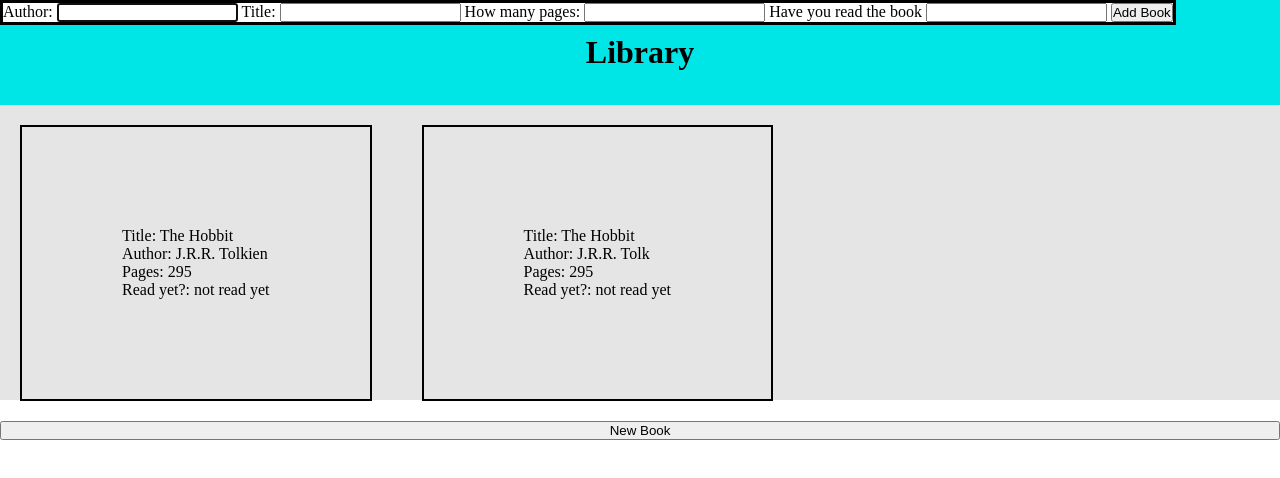
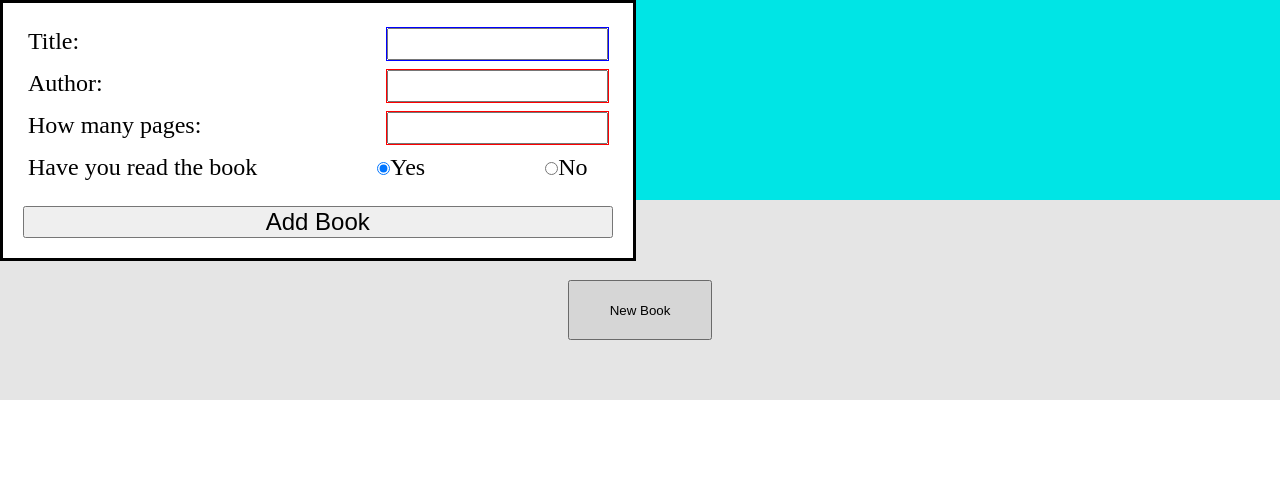
Before and after one commit to AlesLearningCode/library, a plain HTML site: page index.html in a window 1280 px wide. Both pictures are taken after a click on the button "New Book". Drawn offline with Linux system fonts and the light colour scheme.

Commit message:
Add a delete button and change read status
Did some more work on delete button changing code of an array in JS

```diff
--- a/index.html
+++ b/index.html
@@ -8,18 +8,26 @@
     <script src="./javascript/script.js" defer></script>
 </head>
 <body>
-    <div class="header"><h1>Library</h1></div>
+    <div class="header"><div><img src="./img/book-multiple.svg" alt="Logo"></div><h1>Library</h1></div>
     <div class="Book"></div>
     <dialog class="dialog">
-    <form id="myform" onsubmit="return false" action="javascript/script.js" method="dialog">
-        <label for="author">Author:</label>
-        <input type="text" class="author" name="author" id="author">
-        <label for="title">Title:</label>
-        <input type="text" class="title" name="title" id="title">
-        <label for="pages">How many pages:</label>
-        <input type="text" class="pages" name="pages" id="pages">
-        <label for="read">Have you read the book</label>
-        <input type="text" class="read" name="read" id="read">
+    <form id="myform" action="javascript/script.js" method="dialog">
+        <div>
+            <label for="title">Title:</label>
+            <input type="text" class="title" name="title" id="title" required>
+        </div>
+        <div><label for="author">Author:</label>
+            <input type="text" class="author" name="author" id="author" required>
+        </div>
+        <div>
+            <label for="pages">How many pages:</label>
+            <input type="number" class="pages" name="pages" id="pages" min="1" required>
+        </div>
+        <div>
+            <label for="read">Have you read the book</label>
+            <label><input type="radio" class="read" name="read" id="read" value="yes" checked required>Yes</label>
+            <label><input type="radio" class="read" name="read" id="read" value="no" required>No</label>
+        </div>
         <button type="submit" class="addbook">Add Book</button>
     </form>
 </dialog>
--- a/javascript/script.js
+++ b/javascript/script.js
@@ -1,15 +1,67 @@
+const myLibrary = [];
+
+
 const displayBooks = document.querySelector(`.Book`)
 const addBook = document.querySelector(`.addbook`)
 const newAuthor = document.querySelector(`.author`)
 const newTitle = document.querySelector(`.title`)
 const newPages = document.querySelector(`.pages`)
-const newRead = document.querySelector(`.read`)
+const newReads = document.querySelectorAll(`input[name="read"]`)
 const dialog = document.querySelector(`.dialog`)
 const newBook = document.querySelector(`.newbook`)
 
-const myLibrary = [];
-myLibrary.push(new Book(`The Hobbit`, `J.R.R. Tolkien`, 295, `not read yet`))
-myLibrary.push(new Book(`The Hobbit`, `J.R.R. Tolk`, 295, `not read yet`))
+
+function createBook(){
+  for(let i = myLibrary.length -1; i < myLibrary.length; i++){
+  const displayBook = document.createElement(`div`)
+  const deleteBtn = document.createElement(`button`)
+  const changeBtn = document.createElement(`button`)
+  displayBook.setAttribute("title",`${title}`)
+  displayBooks.appendChild(displayBook)
+  node = document.createElement(`p`)
+  displayBook.appendChild(node)
+  node2 = document.createElement(`p`)
+  displayBook.appendChild(node2)
+  node3 = document.createElement(`p`)
+  displayBook.appendChild(node3)
+  node4 = document.createElement(`p`)
+  node4.setAttribute("title",`${title}`)
+  displayBook.appendChild(node4)
+  deleteBtn.textContent = `Delete`
+  changeBtn.textContent = `Change read status`
+  displayBook.appendChild(changeBtn)
+  displayBook.appendChild(deleteBtn)
+  changeBtn.addEventListener('click', () =>{
+    let index = displayBook.getAttribute("title")
+    const newIndex = myLibrary.map(object => object.title).indexOf(index);
+      if(myLibrary[newIndex].read == `yes`){
+        myLibrary[newIndex].read = `no`
+        node4 = document.querySelector(`p[title="${myLibrary[newIndex].title}"]`)
+        console.log(node4)
+        node4.textContent = `Read yet?: no`
+      }else{
+        node4 = document.querySelector(`p[title="${myLibrary[newIndex].title}"]`)
+        myLibrary[newIndex].read = `yes`
+        node4.textContent = `Read yet?: yes`
+      }
+    })
+
+  deleteBtn.addEventListener(`click`, ()=>{
+    let index = displayBook.getAttribute("title")
+    const newIndex = myLibrary.map(object => object.title).indexOf(index);
+    myLibrary.splice(newIndex, 1)
+    displayBooks.removeChild(displayBook)
+    console.log(newIndex)
+    })
+  node.textContent = `Title: ${myLibrary[i].title}`
+  node2.textContent = `Author: ${myLibrary[i].author}`
+  node3.textContent = `Pages: ${myLibrary[i].pages}`
+  node4.textContent = `Read yet?: ${myLibrary[i].read}`
+  }
+}
+
+
+
 
 newBook.addEventListener(`click`, () =>{
   dialog.showModal()
@@ -17,11 +69,10 @@ newBook.addEventListener(`click`, () =>{
 
 addBook.addEventListener(`click`, () =>{
   addBookToLibrary()
-  displayBook()
-  newTitle.value = " "
-  newAuthor.value = " "
-  newPages.value = " "
-  newRead.value = " "
+  createBook()
+  newTitle.value = ""
+  newAuthor.value = ""
+  newPages.value = ""
   dialog.close()
   console.log(myLibrary)
 })
@@ -42,35 +93,32 @@ function addBookToLibrary(){
   title = newTitle.value
   author = newAuthor.value
   pages = newPages.value
-  read = newRead.value
+for (const newRead of newReads) {
+  if (newRead.checked) {
+    read = newRead.value;
+    break;
+  }
+}
   myLibrary.push(new Book(title, author, pages, read))
 }
 
-displayBook()
-function displayBook(){
-for(let books in myLibrary){
-  let displayBook = document.createElement(`div`)
-  displayBooks.appendChild(displayBook)
-  node = document.createElement(`p`)
-  displayBook.appendChild(node)
-  node2 = document.createElement(`p`)
-  displayBook.appendChild(node2)
-  node3 = document.createElement(`p`)
-  displayBook.appendChild(node3)
-  node4 = document.createElement(`p`)
-  displayBook.appendChild(node4)
-  node.textContent = `Title: ${myLibrary[books].title}`
-  node2.textContent = `Author: ${myLibrary[books].author}`
-  node3.textContent = `Pages: ${myLibrary[books].pages}`
-  node4.textContent = `Read yet?: ${myLibrary[books].read}`
-  allbooks = [myLibrary]
-  delete myLibrary[books]
+
+
+
+
+function toggle(){
+
 }
-}
+
 
 window.onload=function() {
     document.getElementById("myform").onsubmit=function(e) {
-      event.preventDefault(); // first statement
+      e.preventDefault(); // first statement
       // do something with the form field
     }
   }
+for (let books in myLibrary){
+  newLibrary = myLibrary[books]
+}
+console.log(myLibrary)
+console.log(displayBook)
--- a/styles/style.css
+++ b/styles/style.css
@@ -5,13 +5,19 @@
 }
 body{
     display: grid;
-    grid-template-rows: 1fr 3fr;
+    grid-template-rows: 200px 1fr 100px;
 }
 .header{
     background-color: aqua;
     display: grid;
     align-content: center;
     justify-content: center;
+    grid-template-columns:  120px 3fr;
+    align-items: center;
+    padding-left: 40px;
+}
+.header img{
+    width: 100px;
 }
 .Book{
     display: flex;
@@ -21,7 +27,8 @@ body{
 }
 .Book > div{
     border: black solid 2px;
-    padding: 100px;
+    padding: 20px;
+    width: 300px;
     font-size: 1rem;
     display: flex;
     flex-direction: column;
@@ -30,3 +37,53 @@ dialog::backdrop{
     height: 400px;
     display: flex;
 }
+div button{
+    padding: 10px;
+    margin-top: 10px;
+}
+dialog + button{
+    padding: 10px;
+    width: max-content;
+    justify-self: center;
+}
+form{
+    display: flex;
+    flex-direction: column;
+    padding: 20px;
+    font-size: 1.5rem;
+}
+form input[type="text"]:invalid,
+form input[type="number"]:invalid,
+form input[type="text"],
+form input[type="number"]{
+    outline: red solid 1px;
+    font-size: 1rem;
+    color:blue;
+    padding: 5px;
+}
+form input[type="text"]:valid,
+form input[type="text"]:focus,
+form input[type="number"]:valid,
+form input[type="number"]:focus{
+    outline: blue solid 1px;
+    font-size: 1rem;
+    color:blue;
+    padding: 5px;
+}
+form > div{
+    display: flex;
+    justify-content: space-between;
+    gap: 100px;
+    margin: 5px;
+}
+form div label{
+    margin-right: 20px;
+}
+form button{
+    margin-top: 20px;
+    font-size: 1.5rem;
+}
+body > button{
+    padding: 0 40px;
+    margin-top: 40px;
+}
```
Also changed, not shown: img/book-multiple.svg (added), 1 other file.
